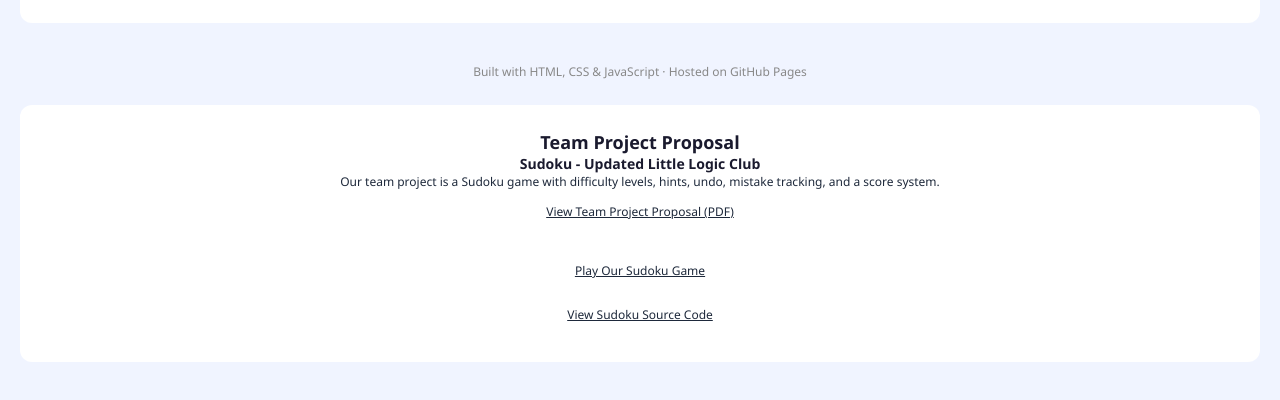
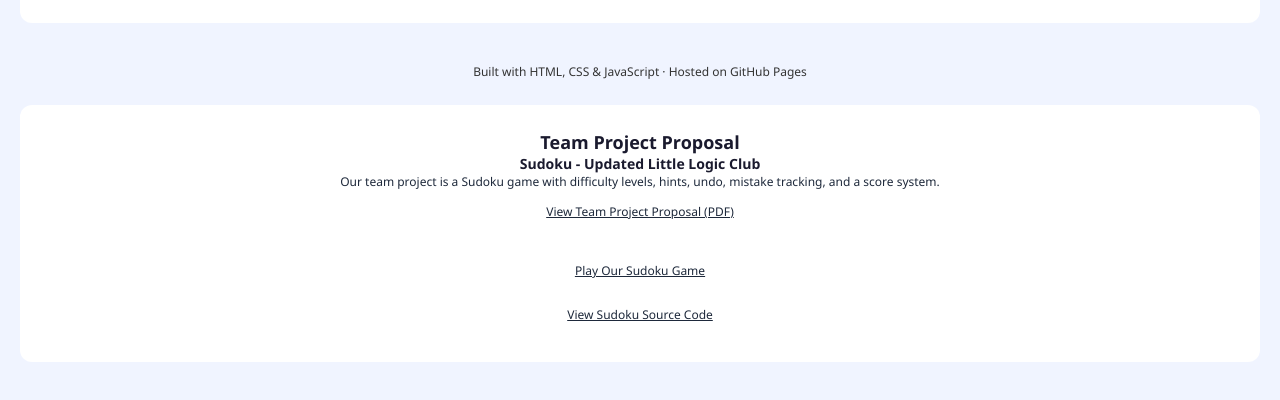
Before and after one commit to yaminkywatkhaing1422001-create/week1, a plain HTML site: page week5/index.html in a window 1280 px wide. Shown: the part 1295-1695 px from the top of the page. Drawn offline with Linux system fonts and the light colour scheme.

Commit message:
Update index.html

```diff
--- a/week5/index.html
+++ b/week5/index.html
@@ -64,7 +64,7 @@
       margin-top: 40px;
       text-align: center;
       font-size: 12px;
-      color: #888;
+      color: #333333;
     }
 
   /* Accessibility: improve text contrast */
```
